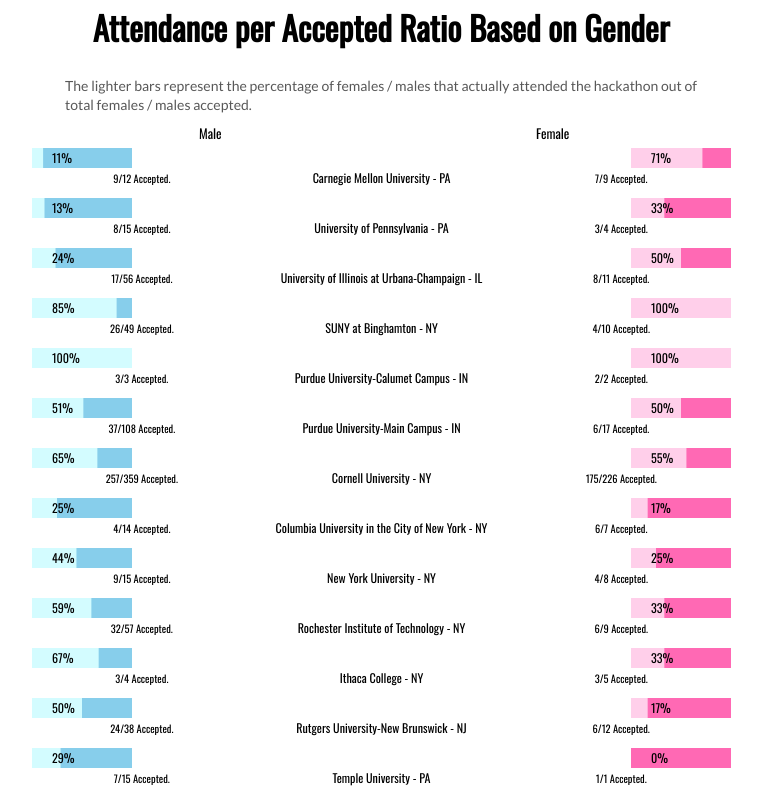
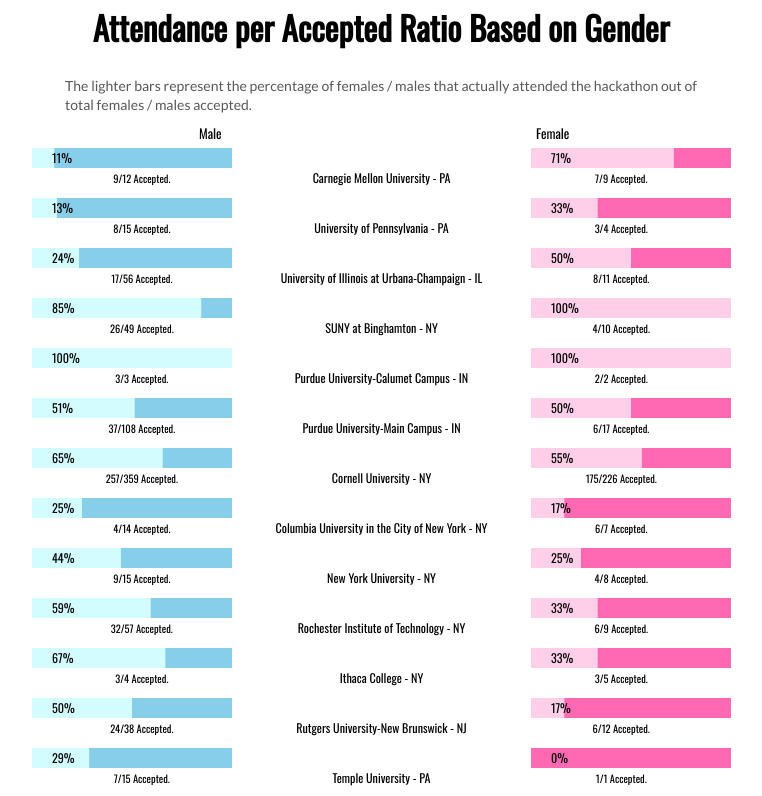
Before and after one commit to syd6/genderdisparity, a plain HTML site: page index.html in a window 1280 px wide. Shown: the part 917-1713 px from the top of the page, without its empty margins (259-1021 px from the left). Drawn offline with nearby package versions, Linux system fonts and the light colour scheme.

Commit message:
changed width of bars and margin

```diff
--- a/index.html
+++ b/index.html
@@ -373,7 +373,7 @@
                 .attr("class", "annotation-group")
                 .call(makeAnnotations);
 
-            var BAR_WIDTH = 100;
+            var BAR_WIDTH = 200;
             var BAR_MARGIN = 50;
 
             // Sort data for bar graphs
```
